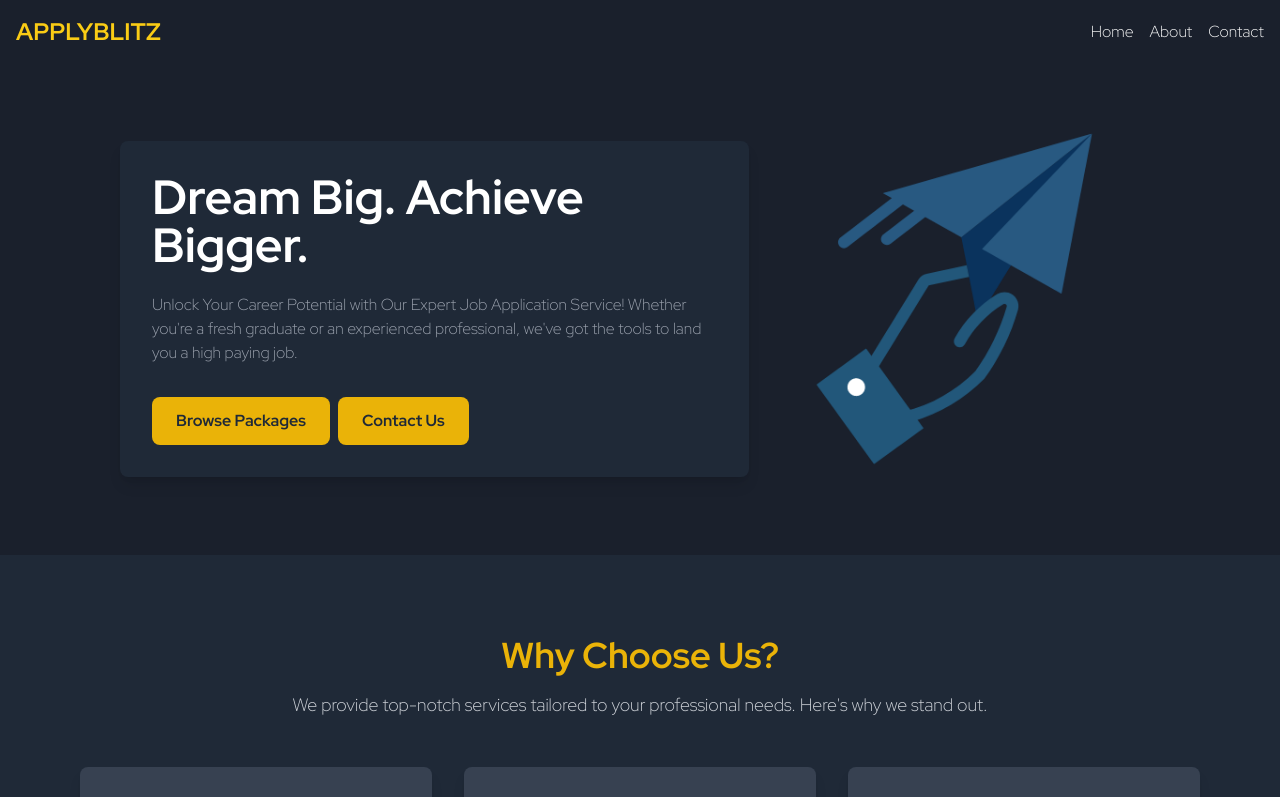
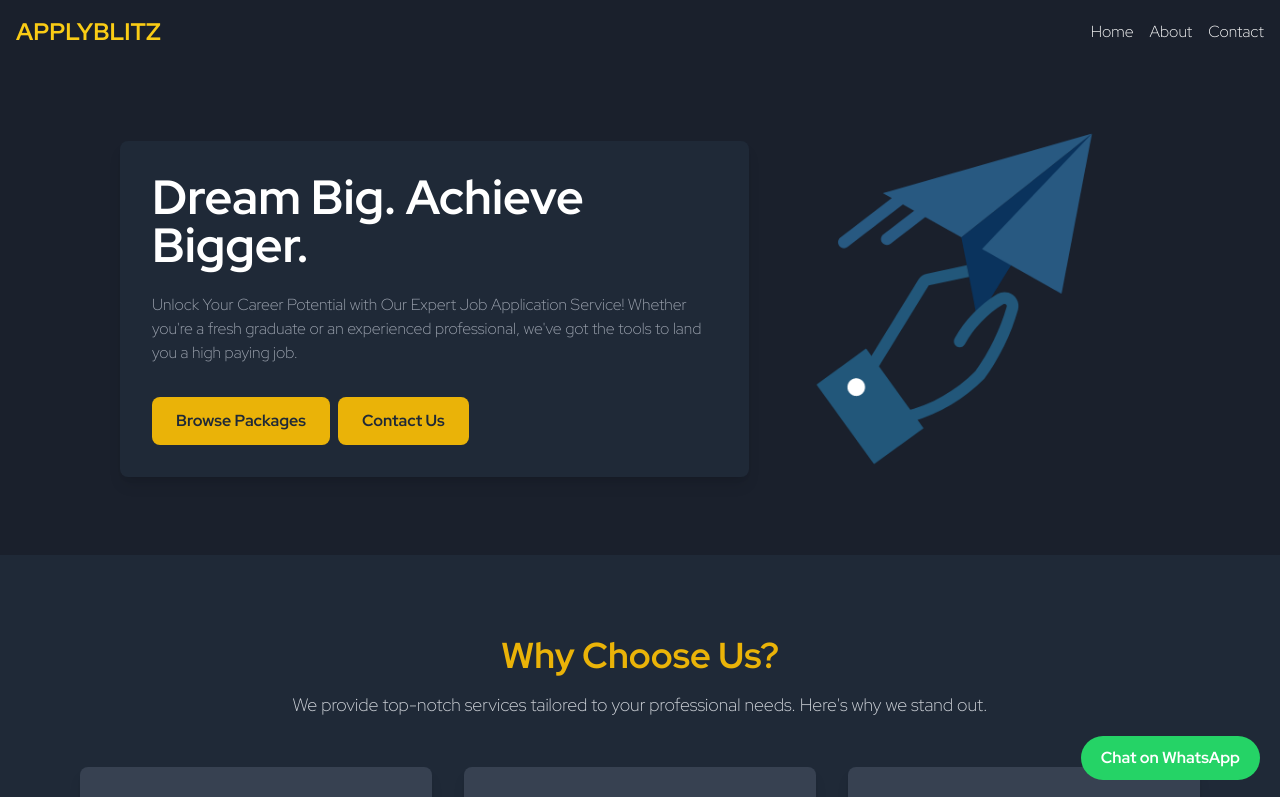
Before and after one commit to AunRaza212/applyblitz, a Next.js app: page / in a window 1280 px wide. Shown: the top 797 px of the page. Built offline with nearby package versions, Linux system fonts and the light colour scheme.

Commit message:
Whatsapp button

```diff
--- a/app/layout.js
+++ b/app/layout.js
@@ -4,6 +4,7 @@ import "./globals.css";
 import Head from "next/head"; // Import Head from next/head
 import NavBar from "../components/NavBar";
 import Footer from "../components/Footer";
+import WhatsAppChat from '../components/WhatsappButton';
 
 export default function RootLayout({ children }) {
   return (
@@ -21,7 +22,10 @@ export default function RootLayout({ children }) {
         <NavBar />
         <main className="pt-16">{children}</main>
         <Footer />
+     <WhatsAppChat/>
+
       </body>
+
     </html>
   );
 }
--- /dev/null
+++ b/components/WhatsappButton.js
@@ -0,0 +1,18 @@
+'use client'
+import React from 'react';
+import Image from 'next/image';
+import image from '../public/whatsapp.svg'
+import '../styles/global.css'
+export default function WhatsAppChat() {
+  const whatsappLink = "https://wa.me/+923342785830";
+
+  return (
+    <div>
+      {/* WhatsApp Floating Button */}
+      <a aria-label="Chat on WhatsApp" href={whatsappLink} target="_blank" rel="noopener noreferrer" className="whatsapp_float">
+
+        <span>Chat on WhatsApp</span>
+      </a>
+    </div>
+  );
+}
--- a/styles/global.css
+++ b/styles/global.css
@@ -39,3 +39,21 @@ p {
 /* Add this to your global CSS or a specific CSS module */
 /* Add this to your global CSS or a specific CSS module */
 /* Add this to your global CSS or a specific CSS module */
+.whatsapp_float {
+  position: fixed;
+  bottom: 20px;
+  right: 20px;
+  z-index: 1000;
+  display: flex;
+  align-items: center;
+  background-color: #25D366;
+  padding: 10px 20px;
+  border-radius: 50px;
+  color: white;
+  font-weight: bold;
+  text-decoration: none;
+}
+
+.whatsapp_float img {
+  margin-right: 10px;
+}
```
Also changed, not shown: public/whatsapp.svg (added).
